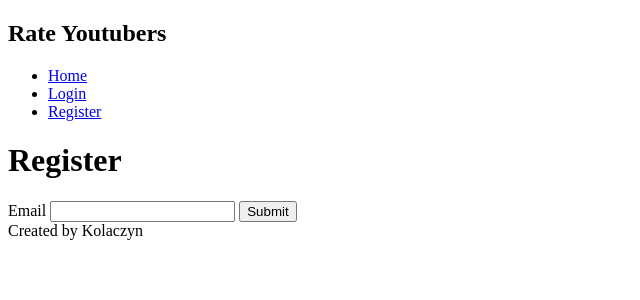
After one commit to kolaczyn/rate-youtubers, a Flask app: page /register in a window 1280 px wide. The commit adds this page. Shown: the top 300 px of the page, without its empty margins (0-640 px from the left). Run offline with Flask 2, Linux system fonts and the light colour scheme.

Commit message:
basic templates setup

```diff
--- /dev/null
+++ b/rate_youtubers/templates/auth/register.html
@@ -0,0 +1,10 @@
+{% extends 'base.html' %}
+
+{% block content %}
+  <h1>Register</h1>
+  <form method="POST">
+    <label for="email">Email</label>
+    <input name="email" id="email" type="email">
+    <button>Submit</button>
+  </form>
+{% endblock content %}
--- a/rate_youtubers/templates/login.html
+++ b/rate_youtubers/templates/base.html
@@ -4,13 +4,15 @@
   <meta charset="UTF-8">
   <meta http-equiv="X-UA-Compatible" content="IE=edge">
   <meta name="viewport" content="width=device-width, initial-scale=1.0">
-  <title>Document</title>
+  <title>Rate Youtubers</title>
 </head>
 <body>
-  <form method="POST">
-    <label for="email">Email</label>
-    <input name="email" id="email" type="email">
-    <button>Submit</button>
-  </form>
+  {% include 'layout/nav.html' %}
+
+  {% block content %}
+  {% endblock content %}
+
+  {% include 'layout/footer.html' %}
+
 </body>
 </html>
--- /dev/null
+++ b/rate_youtubers/templates/layout/footer.html
@@ -0,0 +1 @@
+<footer>Created by Kolaczyn</footer>
--- /dev/null
+++ b/rate_youtubers/templates/layout/nav.html
@@ -0,0 +1,8 @@
+<nav>
+  <h2>Rate Youtubers</h2>
+  <ul>
+    <li><a href="{{ url_for('main.index') }}">Home</a></li>
+    <li><a href="{{ url_for('main.login') }}">Login</a></li>
+    <li><a href="{{ url_for('main.register') }}">Register</a></li>
+  </ul>
+</nav>
--- /dev/null
+++ b/rate_youtubers/templates/pages/home.html
@@ -0,0 +1,5 @@
+{% extends 'base.html' %}
+
+{% block content %}
+  this is home
+{% endblock content %}
--- a/rate_youtubers/views.py
+++ b/rate_youtubers/views.py
@@ -7,12 +7,12 @@ main = Blueprint('main', __name__)
 
 
 @main.route('/')
-def main_index():
-    return 'Blueprint Views.py Hello'
+def index():
+    return render_template('pages/home.html')
 
 
-@main.route('/auth', methods=['POST', 'GET'])
-def auth():
+@main.route('/login', methods=['POST', 'GET'])
+def login():
     if request.method == 'POST':
         email = request.form['email']
         user = User(email=email)
@@ -22,6 +22,11 @@ def auth():
         except:
             return 'something went wrong'
 
-    for user in User.query.all():
-        print(user)
-    return render_template('login.html')
+    return render_template('auth/login.html')
+
+@main.route('/register', methods=['POST', 'GET'])
+def register():
+    if request.method == 'POST':
+        return 'you cant register as of now'
+
+    return render_template('auth/register.html')
```
Also changed, not shown: rate_youtubers/templates/auth/login.html (added, +10 -0 lines).
